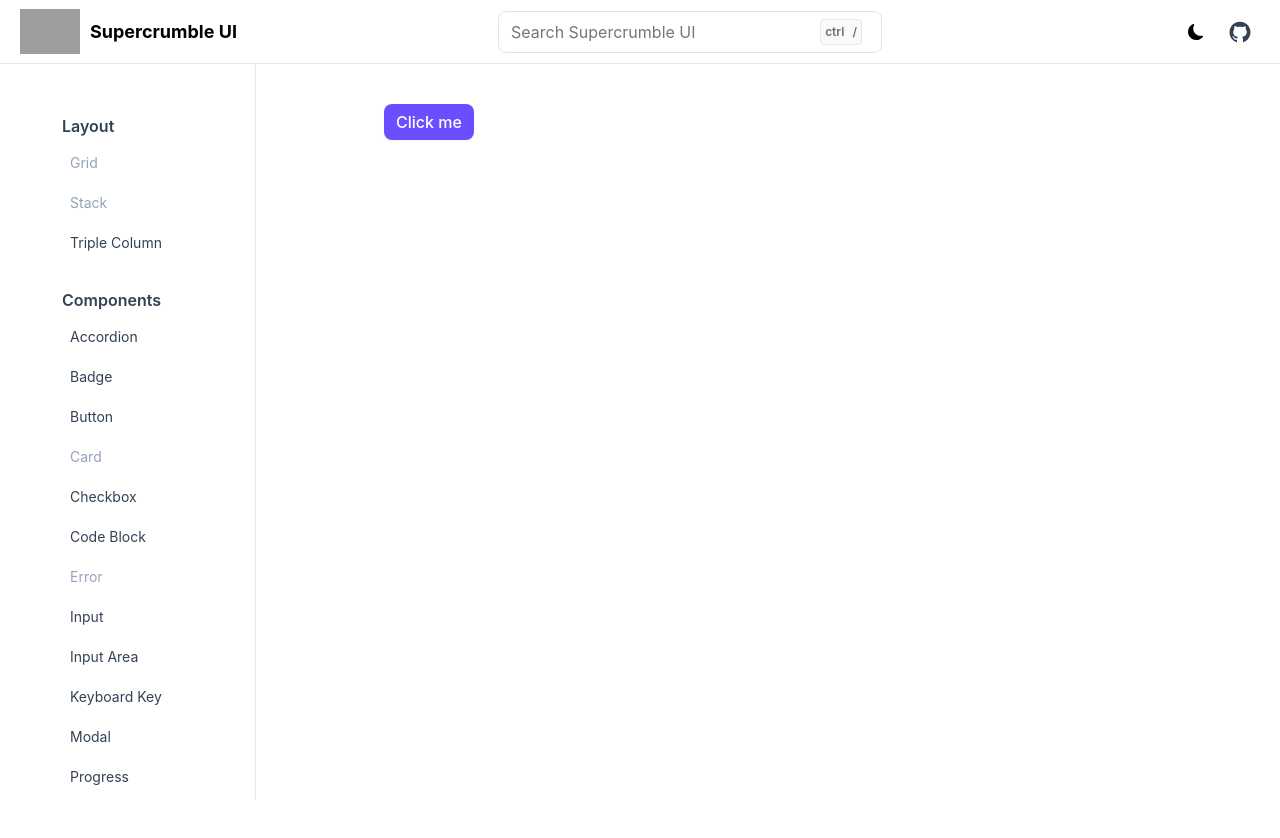
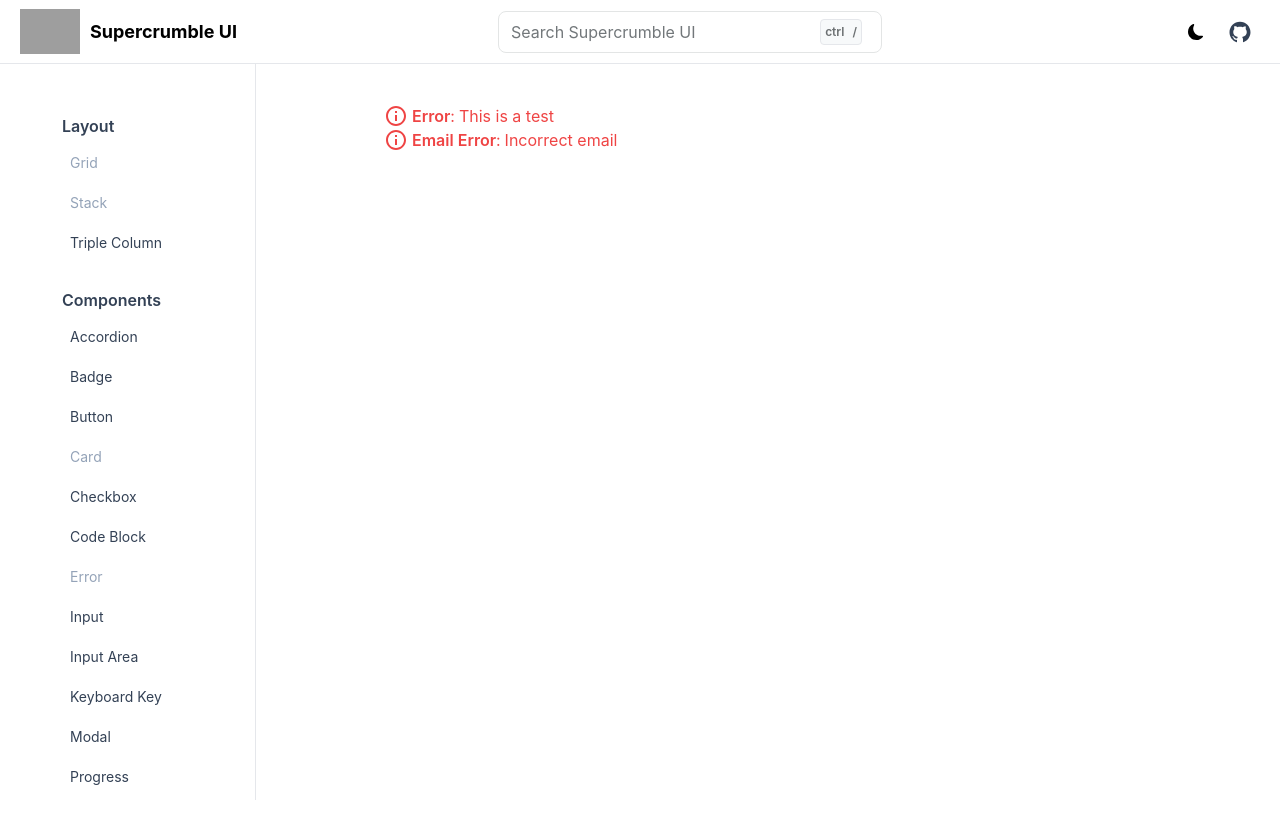
Before and after one commit to elijahnikov/ui, a Next.js app: page / in a window 1280 px wide. Shown: the top 838 px of the page. Built offline with nearby package versions, Linux system fonts and the light colour scheme; grey boxes are pictures that could not be loaded.

Commit message:
start on error componenet

```diff
--- /dev/null
+++ b/src/components/ui/Error/Error.tsx
@@ -0,0 +1,23 @@
+import React from "react";
+import { BiInfoCircle } from "react-icons/bi";
+
+interface ErrorProps {
+    label?: boolean | string;
+    children?: React.ReactNode;
+}
+
+const Error = ({ label = "Error", children }: ErrorProps) => {
+    return (
+        <div className="flex">
+            <BiInfoCircle className="fill-red-500 h-6 w-6 mr-1" />
+            {label && <p className="font-semibold text-red-500">{label}</p>}
+            {children && (
+                <span className="flex text-red-500">
+                    :<p className="text-red-500 ml-1">{children}</p>
+                </span>
+            )}
+        </div>
+    );
+};
+
+export default Error;
--- a/src/pages/index.tsx
+++ b/src/pages/index.tsx
@@ -6,19 +6,13 @@ import Input from "@/components/ui/Input/Input";
 import Kbd from "@/components/ui/Kbd/Kbd";
 import Progress from "@/components/ui/Progress/Progress";
 import Spinner from "@/components/ui/Spinner/Spinner";
+import Error from "@/components/ui/Error/Error";
 
 export default function Home() {
     return (
         <Layout>
-            <Modal>
-                <Modal.Trigger>Click me</Modal.Trigger>
-                <Modal.Content>
-                    <h3>This is a modal!</h3>
-                    <Modal.Close>
-                        <Button>Close</Button>
-                    </Modal.Close>
-                </Modal.Content>
-            </Modal>
+            <Error>This is a test</Error>
+            <Error label="Email Error">Incorrect email</Error>
         </Layout>
     );
 }
```
